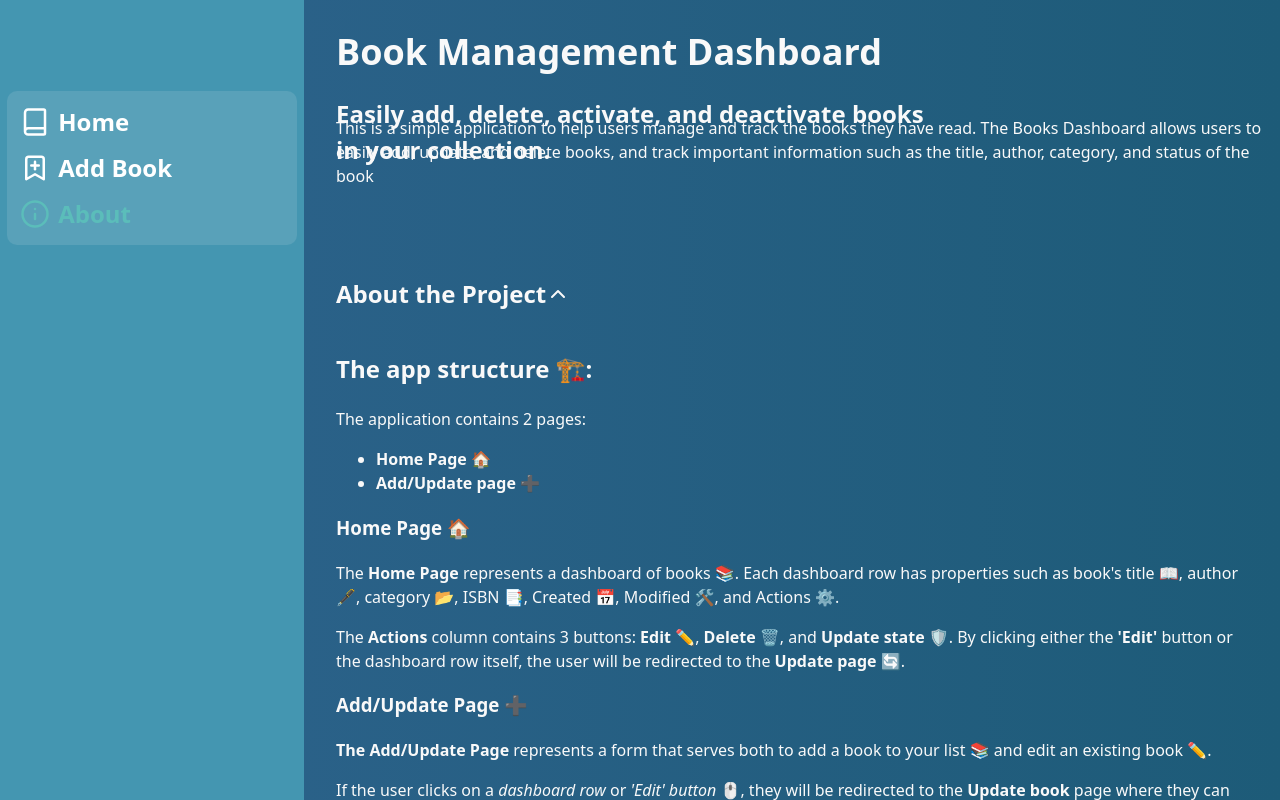
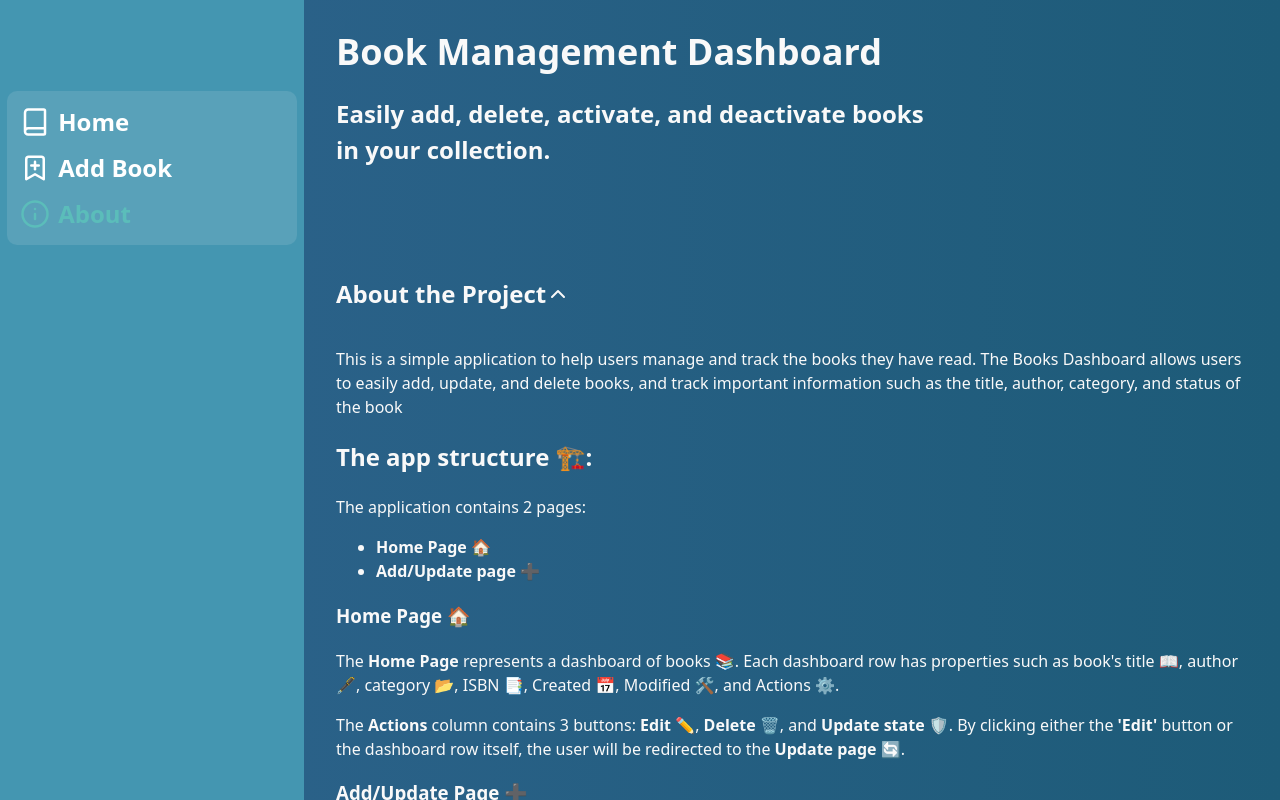
Before and after one commit to ElizaCalmau/books-dashboard-app, a React (Vite) app: page /about in a window 1280 px wide. Both pictures are taken after a click on the element "About the Project". Shown: the top 800 px of the page. Built offline with nearby package versions, Linux system fonts and the light colour scheme.

Commit message:
added styles for Section

```diff
--- a/src/components/Section/Section.module.scss
+++ b/src/components/Section/Section.module.scss
@@ -7,14 +7,20 @@
   align-items: center;
 }
 
-
-  .open {
-    position: absolute;
-    top: 100px;
-    opacity: 1;
-  }
-  .close {
-    position: absolute;
-    top: 0;
-    opacity: 0;
-  }
+.sectionHidden{
+  z-index: -1000;
+  display: flex;
+  padding-right: 8px;
+  opacity: 0;
+  transform: translateY(-30px);
+  height: 0;
+  transition: all 0.2s ease-in-out;
+}
+.sectionVisible{
+  z-index: 1000;
+  transform: translateY(0);
+  opacity: 1;
+  min-height: 50px;
+  height: fit-content;
+  transition: all 0.2s ease-in-out;
+}
--- a/src/components/Section/Section.tsx
+++ b/src/components/Section/Section.tsx
@@ -2,20 +2,24 @@ import styles from "./Section.module.scss";
 
 import React, {useState} from "react";
 import {TwistingArrow} from "../TwistingArrow/TwistingArrow.tsx";
+import classNames from "classnames";
 
 interface SectionProps {
     title: string;
+    subtitle?: string;
     paragraph: string;
 }
-export const Section: React.FC<SectionProps> = ({title, paragraph}) => {
+export const Section: React.FC<SectionProps> = ({title, paragraph, subtitle}) => {
     const [isOpen, setIsOpen] = useState(false);
+    const sectionClassNames = classNames({[styles.sectionVisible]: isOpen}, {[styles.sectionHidden]: !isOpen});
     return (
         <section className={styles.sectionWrapper}>
             <div className={styles.headingWrapper} onClick={() => setIsOpen(!isOpen)}>
                 <h2>{title}</h2>
                 <TwistingArrow isOpen={isOpen}/>
             </div>
-            <p className={isOpen ? styles.open : styles.close}>{paragraph}</p>
+            <div>{subtitle}</div>
+            <p className={sectionClassNames}>{paragraph}</p>
         </section>
     );
 };
```
